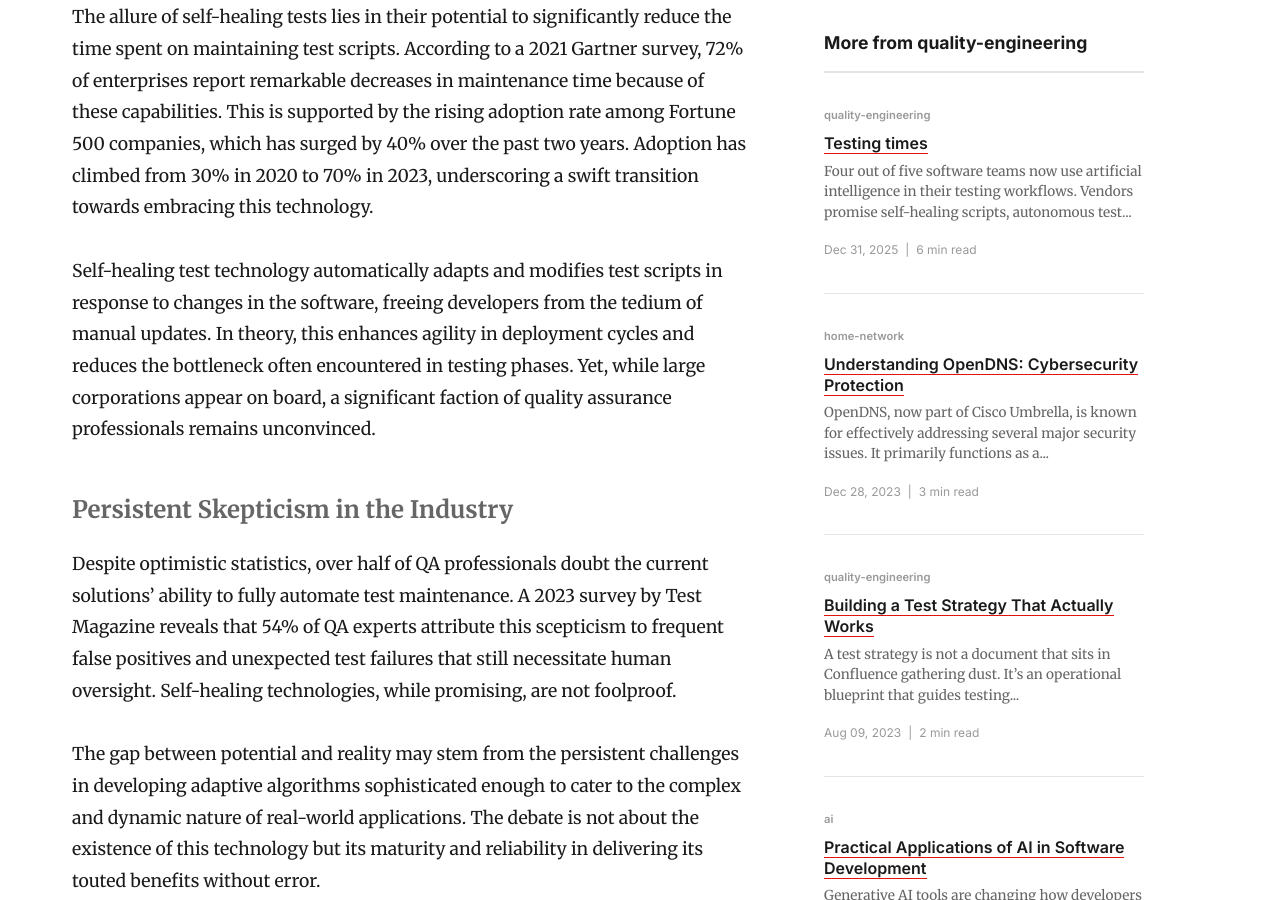
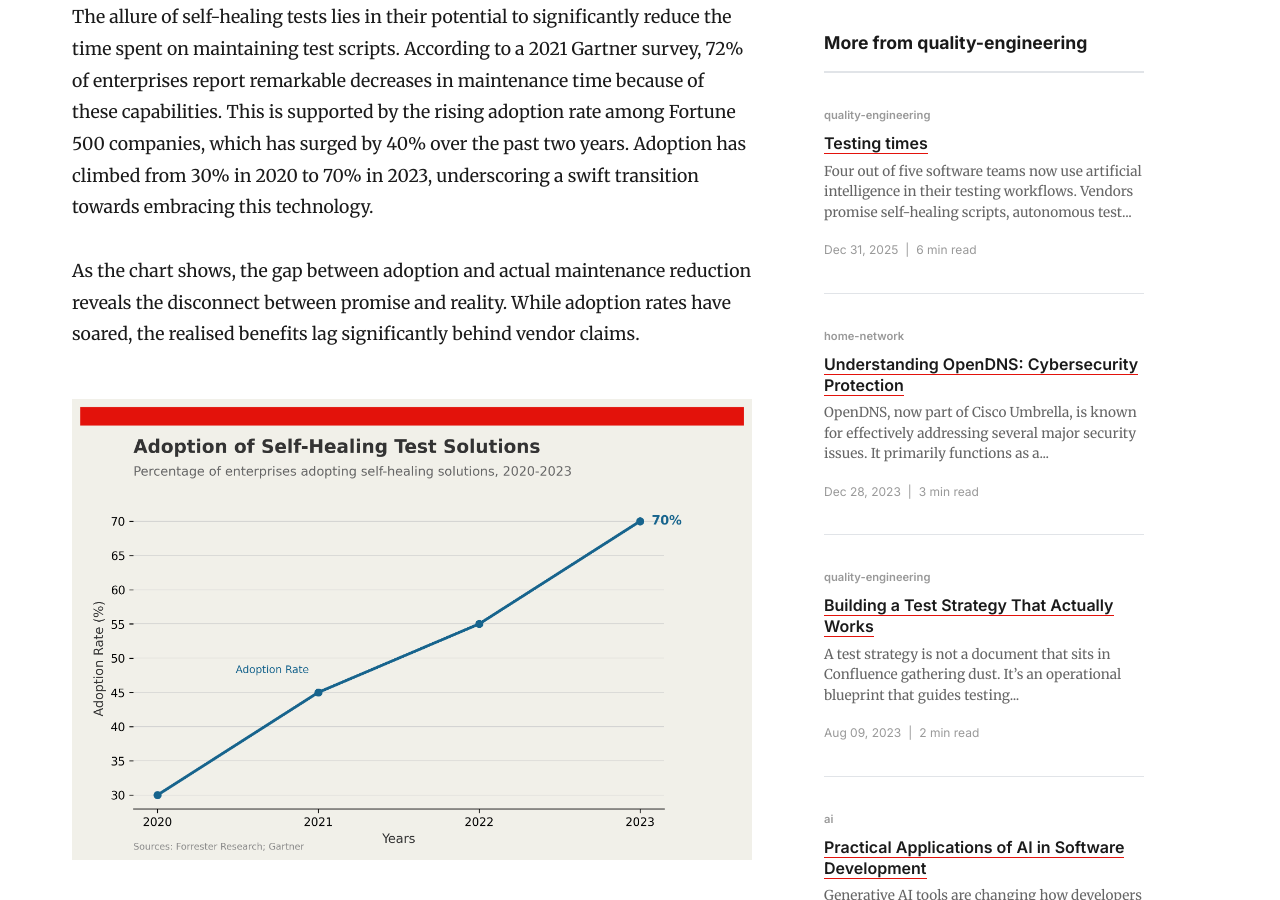
Before and after one commit to oviney/blog, a Jekyll site: the page built from _posts/2026-01-01-self-healing-tests-myth-vs-reality.md, in a window 1280 px wide and 900 px high, scrolled down 694 px. Built offline with Jekyll 4.4.1, drawn with Linux system fonts in a browser that asks for light colours.

Commit message:
fix: Add missing chart reference to Self-Healing Tests article
The chart was generated and uploaded but never referenced in the article.
This adds the chart image and a natural text reference after the first
section where the adoption/maintenance data is discussed.

Chart: /assets/charts/self-healing-tests-myth-vs-reality.png (already exists)
Reference: 'As the chart shows, the gap between adoption and actual
maintenance reduction reveals the disconnect between promise and reality.'

```diff
--- a/_posts/2026-01-01-self-healing-tests-myth-vs-reality.md
+++ b/_posts/2026-01-01-self-healing-tests-myth-vs-reality.md
@@ -10,6 +10,10 @@ Self-healing tests promise to cut maintenance costs significantly, yet only a fr
 ## The Allure of Automation
 
 The allure of self-healing tests lies in their potential to significantly reduce the time spent on maintaining test scripts. According to a 2021 Gartner survey, 72% of enterprises report remarkable decreases in maintenance time because of these capabilities. This is supported by the rising adoption rate among Fortune 500 companies, which has surged by 40% over the past two years. Adoption has climbed from 30% in 2020 to 70% in 2023, underscoring a swift transition towards embracing this technology.
+
+As the chart shows, the gap between adoption and actual maintenance reduction reveals the disconnect between promise and reality. While adoption rates have soared, the realised benefits lag significantly behind vendor claims.
+
+![Self-Healing Tests: Adoption vs Maintenance Reduction](/assets/charts/self-healing-tests-myth-vs-reality.png)
 
 Self-healing test technology automatically adapts and modifies test scripts in response to changes in the software, freeing developers from the tedium of manual updates. In theory, this enhances agility in deployment cycles and reduces the bottleneck often encountered in testing phases. Yet, while large corporations appear on board, a significant faction of quality assurance professionals remains unconvinced.
 
```
